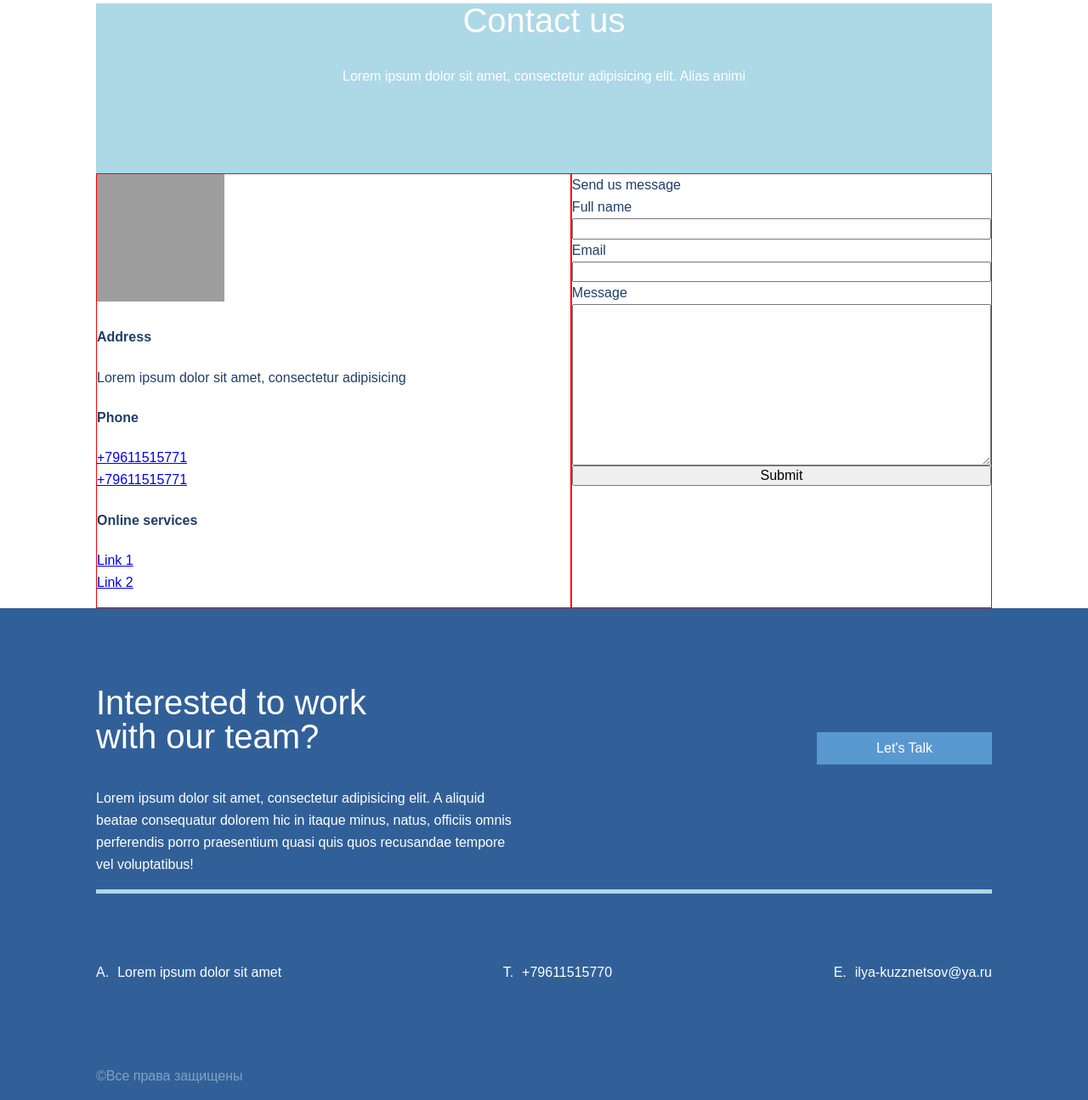
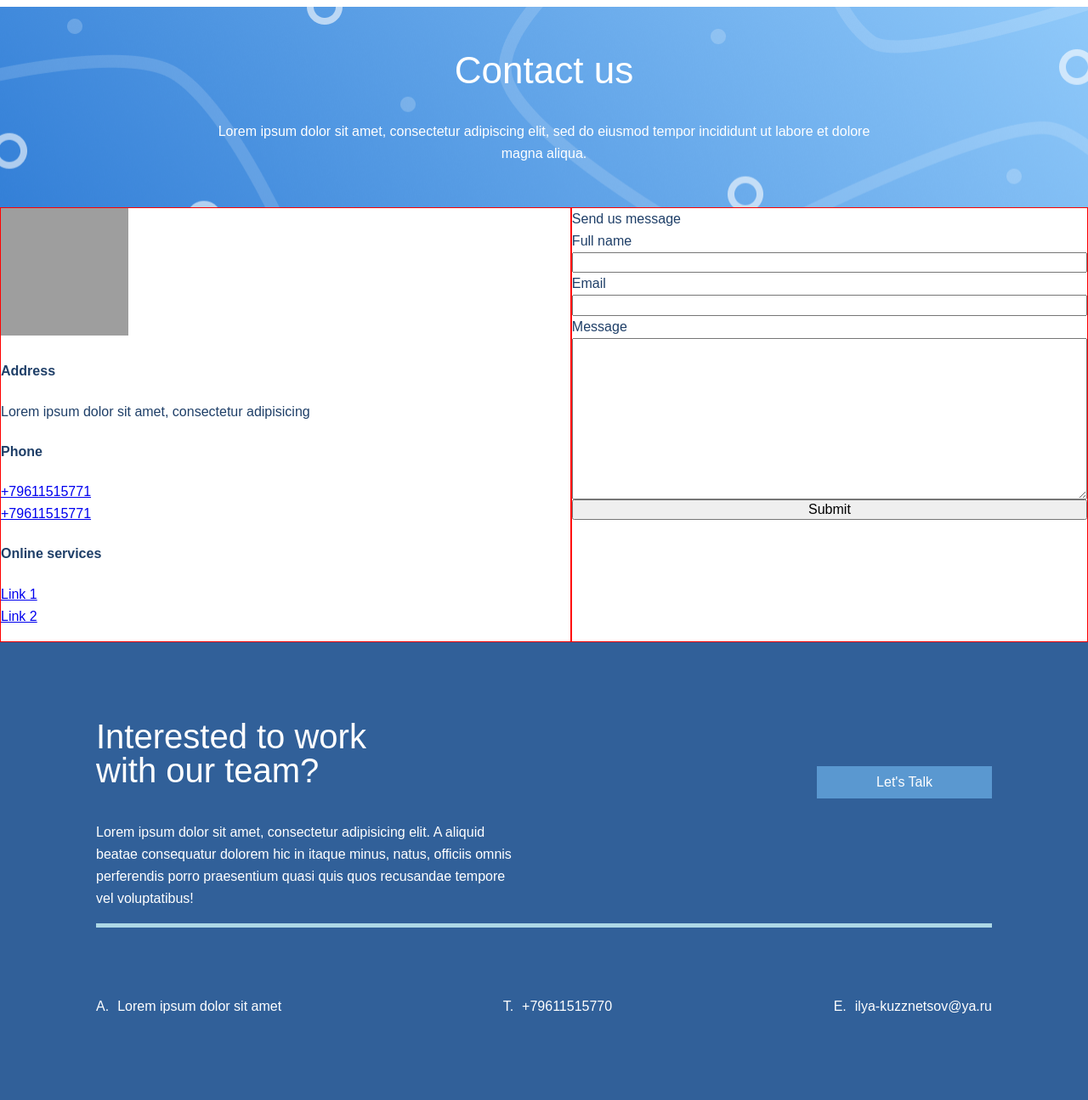
Before and after one commit to Ilya-Kuzznetsov/geekbrains_first_project, a website built with Parcel: page source/contacts.html in a window 1280 px wide. Shown: the part 77-1372 px from the top of the page at 85% size. Built offline with nearby package versions, Linux system fonts and the light colour scheme; grey boxes are pictures that could not be loaded.

Commit message:
Промежуточный коммит

```diff
--- a/source/contacts.html
+++ b/source/contacts.html
@@ -41,14 +41,16 @@
     </nav>
   </header>
 
-  <main class="container">
-    <div class="contacts-intro">
-      <h2 class="contacts-intro__header">
-        Contact us
-      </h2>
-      <p class="contacts-intro__text">
-        Lorem ipsum dolor sit amet, consectetur adipisicing elit. Alias animi
-      </p>
+  <main>
+    <div class="contacts-intro__background">
+      <div class="contacts-intro container">
+        <h2 class="contacts-intro__header">
+          Contact us
+        </h2>
+        <p class="contacts-intro__text">
+          Lorem ipsum dolor sit amet, consectetur adipiscing elit, sed do eiusmod tempor incididunt ut labore et dolore magna aliqua.
+        </p>
+      </div>
     </div>
 
     <div class="contactsMainBlock">
@@ -109,8 +111,8 @@
     <script text/javascript" charset="utf-8" async src="https://api-maps.yandex.ru/services/constructor/1.0/js/?um=constructor%3A42cd4a3c49db06e7a29f01983564e0e6e38eebc053d6e25d73d2a49973874410&amp;width=100%&amp;height=400&amp;lang=ru_RU&amp;scroll=true"></script>
   </main>
 
-  <footer class="container footer">
-    <div class="letsTalk">
+  <footer class="footer">
+    <div class="letsTalk container">
       <div class="letsTalk__item letsTalk__item--1">
         <h3 class="letsTalk__header">
           Interested to work with&nbspour&nbspteam?
@@ -123,7 +125,7 @@
         <button type="button" class="letsTalk__button">Let's Talk</button>
       </div>
     </div>
-    <div class="contactUs">
+    <div class="contactUs container">
       <ul class="contactUsList">
         <li class="contactUsList__item contactUsList__item--1">
           <p>
@@ -142,7 +144,7 @@
         </li>
       </ul>
     </div>
-    <div class="copyright">
+    <div class="copyright container">
       <copyright>
         &copy;Все права защищены
       </copyright>
--- a/source/less/contacts-intro.less
+++ b/source/less/contacts-intro.less
@@ -1,11 +1,20 @@
 .contacts-intro{
-  min-height: 200px;
-  background-color: lightblue;
-  color: white;
-  text-align: center;
+  &__background{
+    background-color: lightblue;
+    color: white;
+    text-align: center;
+    background-image: url("../img/contacts-slider.png");
+    background-repeat: repeat-x;
+  }
   &__header{
-    font-size: 40px;
-    line-height: 40px;
+    font-size: 44px;
+    line-height: 47px;
     font-weight: 100;
+    padding-top: 51px;
+  }
+  &__text{
+    max-width: 780px;
+    margin: 0 auto;
+    padding-bottom: 50px;
   }
 }
--- a/source/less/main-text.less
+++ b/source/less/main-text.less
@@ -8,6 +8,7 @@
     width: 100%;
     position: absolute;
     background-image: url("../img/gradient.png");
+    z-index: -1;
   }
   &__header{
     max-width: 510px;
```
Also changed, not shown: source/css/main.css, 1 other file.
